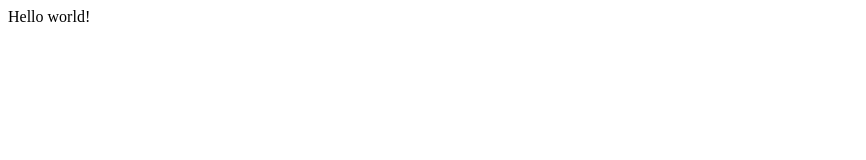
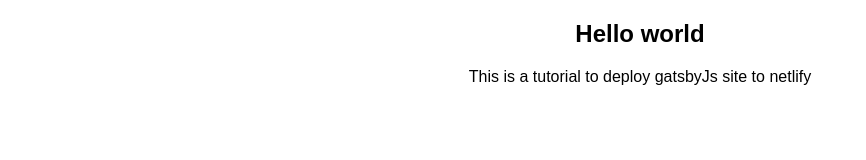
Before and after one commit to developer-junaid/Gatsby-Netlify-Publish-Tutorial, a Gatsby site: page / in a window 1280 px wide. Shown: the whole page, without its empty margins (0-866 px from the left). Built offline with nearby package versions, Linux system fonts and the light colour scheme; Gatsby itself is replaced by a stand-in of ours.

Commit message:
Added Files

```diff
--- a/src/pages/index.js
+++ b/src/pages/index.js
@@ -1,5 +1,10 @@
 import React from "react"
 
 export default function Home() {
-  return <div>Hello world!</div>
+  return (
+    <div style={{ textAlign: "center", fontFamily: "sans-serif" }}>
+      <h2>Hello world</h2>
+      <p>This is a tutorial to deploy gatsbyJs site to netlify</p>
+    </div>
+  )
 }
```
Also changed, not shown: netlify.toml (added).
